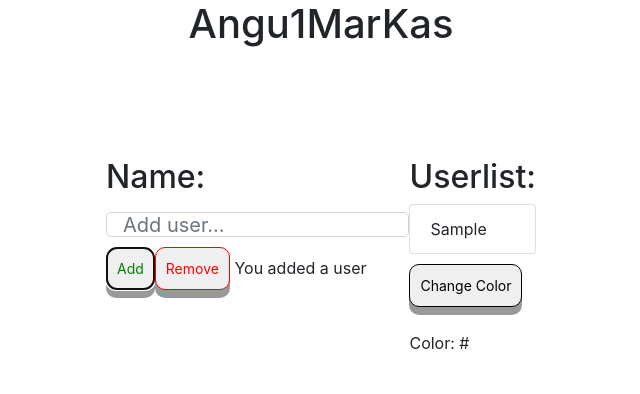
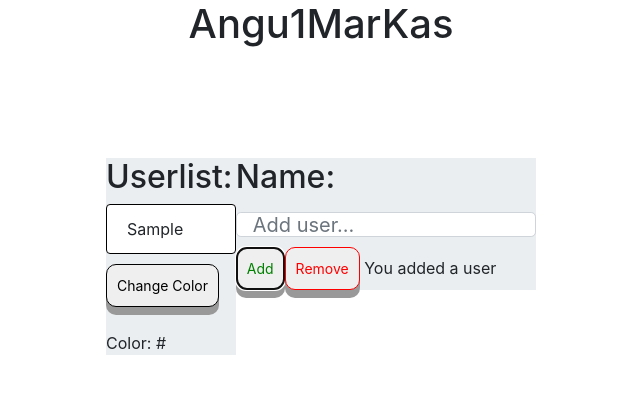
Before and after one commit to MartinKassar/AngularU1MarKas, an Angular app in the folder Angu1-markas/: page / in a window 1280 px wide. Both pictures are taken after typing "Sample" into the empty fields and a click on the button "Add". Shown: the top 394 px of the page, without its empty margins (319-959 px from the left). Built offline with nearby package versions, Linux system fonts and the light colour scheme.

Commit message:
last commit

```diff
--- a/Angu1-markas/src/app/dashboard/dashboard.component.css
+++ b/Angu1-markas/src/app/dashboard/dashboard.component.css
@@ -12,3 +12,9 @@ h1 {
     display: flex;
     justify-content: center;
 }
+
+.list {
+    background: #ebeef1;
+    width: 150px;
+
+}
--- a/Angu1-markas/src/app/dashboard/dashboard.component.html
+++ b/Angu1-markas/src/app/dashboard/dashboard.component.html
@@ -1,5 +1,7 @@
 <h1>Angu1MarKas</h1>
 <div id="position">
+    <div class="list">
+    <app-userslist [users]="userList"></app-userslist>
+    </div>
     <app-editusers (addUser)="addUser($event)" (removeUser)="removeUser($event)" [usersList]="userList"></app-editusers>
-    <app-userslist [users]="userList"></app-userslist>
 </div>
--- a/Angu1-markas/src/app/editusers/editusers.component.css
+++ b/Angu1-markas/src/app/editusers/editusers.component.css
@@ -51,3 +51,7 @@ input {
 :host {
     box-sizing: border-box;
 }
+
+.form {
+    background: #ebeef1;
+}
--- a/Angu1-markas/src/app/userslist/userslist.component.html
+++ b/Angu1-markas/src/app/userslist/userslist.component.html
@@ -1,4 +1,5 @@
   <h2>Userlist:</h2>
+  <div class="userlist">
   <ul class="list-group">
   <app-userslistitem [user]="user" *ngFor="let user of users" [isSpecial]="isSpecial" [color]="color"></app-userslistitem>
   </ul>
@@ -7,3 +8,4 @@
   <br>
   Color:
   {{ color }}
+  </div>
--- a/Angu1-markas/src/app/userslistitem/userslistitem.component.css
+++ b/Angu1-markas/src/app/userslistitem/userslistitem.component.css
@@ -1,3 +1,9 @@
 li:hover {
     transform: scale(1.05);
   }
+
+li {
+  border: black solid 1px;
+  list-style: none;
+  margin: auto;
+}
--- a/Angu1-markas/src/app/userslistitem/userslistitem.component.html
+++ b/Angu1-markas/src/app/userslistitem/userslistitem.component.html
@@ -1,2 +1,3 @@
-
+<div class="mylist">
 <li class="list-group-item" [ngStyle]="{color: color}">{{ user }}</li>
+</div>
```
Also changed, not shown: Angu1-markas/src/app/userslist/userslist.component.css (line endings or trailing spaces).
